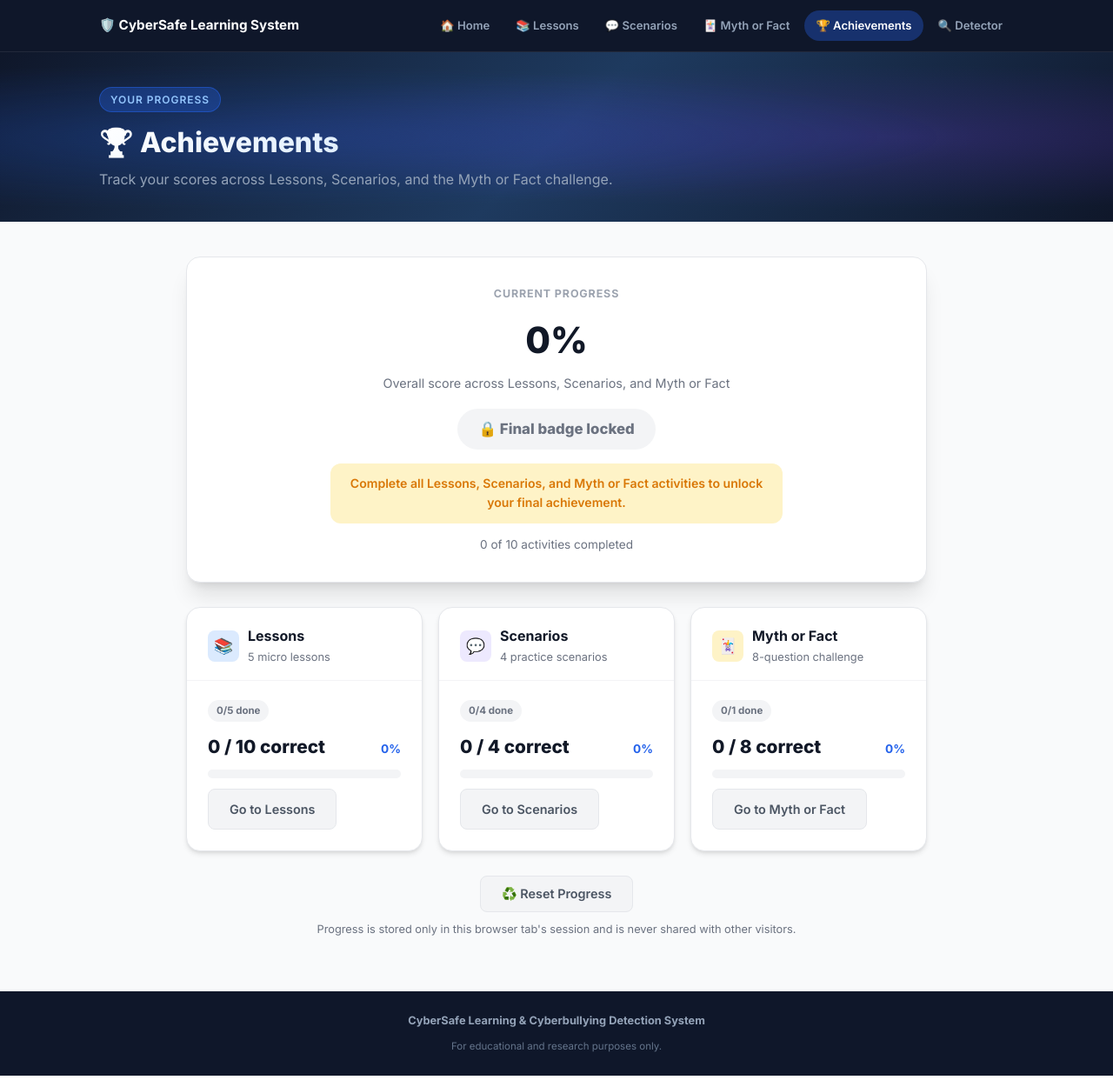
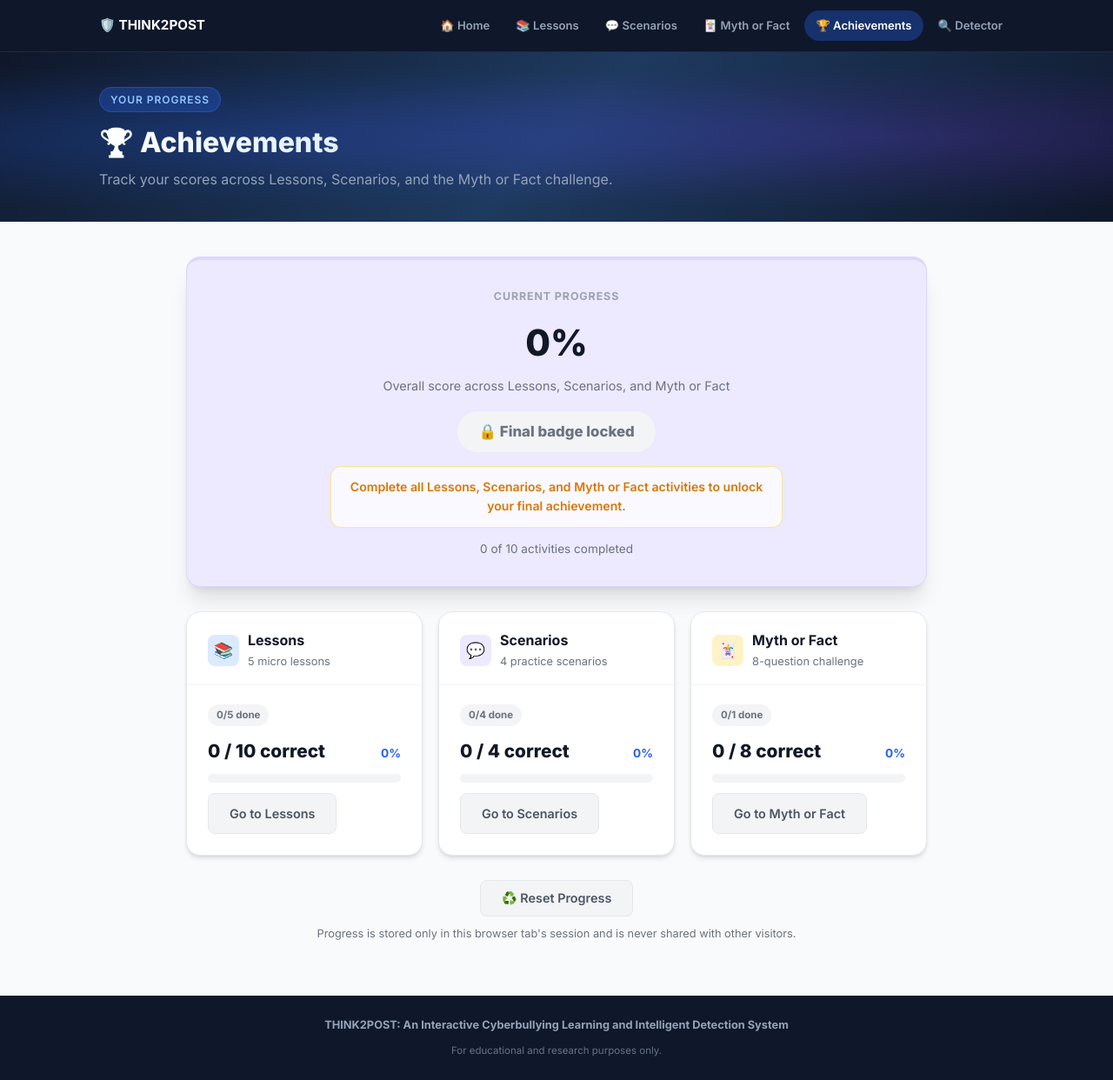
Before and after one commit to NabihahFatiny/cyberbullying-detector, a Flask app: page /achievements in a window 1280 px wide. Shown: the whole page at 87% size. Run offline with Flask 3, Linux system fonts and the light colour scheme; parts of the project's set-up code (start-up, migrations or seed data) failed here and were passed over.

Commit message:
change title to think2post

```diff
--- a/templates/achievements.html
+++ b/templates/achievements.html
@@ -1,5 +1,5 @@
 {% extends 'base.html' %}
-{% block title %}Achievements · CyberSafe Learning System{% endblock %}
+{% block title %}Achievements · THINK2POST{% endblock %}
 
 {% block extra_style %}
     .achv-wrap { max-width: 900px; margin: 0 auto; }
@@ -7,12 +7,20 @@
     .summary-card {
       background: #fff;
       border: 1px solid var(--gray-200);
+      border-top: 4px solid transparent;
       border-radius: var(--radius-lg);
       box-shadow: var(--card-shadow-lg);
       padding: 32px 28px;
       text-align: center;
       margin-bottom: 28px;
+      transition: var(--transition);
     }
+    /* Card colour tracks the current score tier, so it visibly warms up as
+       the student's overall percentage climbs toward the next badge. */
+    .summary-card.tier-champion { background: var(--warning-light); border-color: #fde68a; border-top-color: #fde68a; }
+    .summary-card.tier-expert   { background: var(--success-light); border-color: #bbf7d0; border-top-color: #bbf7d0; }
+    .summary-card.tier-learner  { background: var(--primary-light); border-color: #bfdbfe; border-top-color: #bfdbfe; }
+    .summary-card.tier-growing  { background: var(--purple-light); border-color: #ddd6fe; border-top-color: #ddd6fe; }
     .summary-eyebrow { font-size: .78rem; font-weight: 700; text-transform: uppercase; letter-spacing: .07em; color: var(--gray-400); margin-bottom: 10px; }
     .summary-score { font-size: 2.6rem; font-weight: 800; color: var(--gray-900); }
     .summary-score-sub { font-size: .9rem; color: var(--gray-500); margin-top: 4px; }
@@ -36,7 +44,8 @@
 
     .summary-lock {
       margin-top: 16px;
-      background: var(--warning-light);
+      background: rgba(255,255,255,.75);
+      border: 1px solid #fde68a;
       color: var(--warning);
       border-radius: var(--radius);
       padding: 12px 16px;
@@ -304,7 +313,7 @@ function renderSummary(s) {
   }
 
   el.innerHTML = `
-    <div class="summary-card">
+    <div class="summary-card tier-${badge.key}">
       <div class="summary-eyebrow">${s.allComplete ? 'Final Score' : 'Current Progress'}</div>
       <div class="summary-score">${s.overallPercent}%</div>
       <div class="summary-score-sub">Overall score across Lessons, Scenarios, and Myth or Fact</div>
--- a/templates/base.html
+++ b/templates/base.html
@@ -3,7 +3,7 @@
 <head>
   <meta charset="UTF-8" />
   <meta name="viewport" content="width=device-width, initial-scale=1.0" />
-  <title>{% block title %}CyberSafe Learning System{% endblock %}</title>
+  <title>{% block title %}THINK2POST: An Interactive Cyberbullying Learning and Intelligent Detection System{% endblock %}</title>
   <link rel="preconnect" href="https://fonts.googleapis.com" />
   <link rel="preconnect" href="https://fonts.gstatic.com" crossorigin />
   <link href="https://fonts.googleapis.com/css2?family=Inter:wght@300;400;500;600;700;800&display=swap" rel="stylesheet" />
@@ -246,7 +246,7 @@
 <body>
   <nav id="site-nav">
     <div class="nav-inner">
-      <a class="nav-brand" href="{{ url_for('home') }}">🛡️ CyberSafe Learning System</a>
+      <a class="nav-brand" href="{{ url_for('home') }}">🛡️ THINK2POST</a>
       <div class="nav-links">
         <a class="nav-link {{ 'active' if request.path == '/' else '' }}" href="{{ url_for('home') }}">🏠 Home</a>
         <a class="nav-link {{ 'active' if request.path == '/lessons' else '' }}" href="{{ url_for('lessons') }}">📚 Lessons</a>
@@ -261,7 +261,7 @@
   {% block content %}{% endblock %}
 
   <footer>
-    <strong>CyberSafe Learning &amp; Cyberbullying Detection System</strong>
+    <strong>THINK2POST: An Interactive Cyberbullying Learning and Intelligent Detection System</strong>
     <div style="margin-top:10px;font-size:.72rem;">
       For educational and research purposes only.
     </div>
--- a/templates/detector.html
+++ b/templates/detector.html
@@ -1,5 +1,5 @@
 {% extends 'base.html' %}
-{% block title %}Detector · Intelligent Real-Time Cyberbullying Detection System{% endblock %}
+{% block title %}Detector · THINK2POST{% endblock %}
 
 {% block extra_style %}
     /* ── Loading Overlay ───────────────────────────────────────── */
--- a/templates/lessons.html
+++ b/templates/lessons.html
@@ -1,5 +1,5 @@
 {% extends 'base.html' %}
-{% block title %}Lessons · CyberSafe Learning System{% endblock %}
+{% block title %}Lessons · THINK2POST{% endblock %}
 
 {% block extra_style %}
     .lesson-grid {
@@ -138,7 +138,7 @@
     <div class="page-header-inner">
       <div class="page-badge">5-Minute Micro Lessons</div>
       <h1>Learn the “why” before you post</h1>
-      <p class="subtitle">Five short modules — each with a quick scenario and a 2-question quiz.</p>
+      <p class="subtitle">Five short modules, each with a quick scenario and a 2-question quiz.</p>
     </div>
   </header>
 
--- a/templates/myths.html
+++ b/templates/myths.html
@@ -1,5 +1,5 @@
 {% extends 'base.html' %}
-{% block title %}Myth or Fact Challenge · CyberSafe Learning System{% endblock %}
+{% block title %}Myth or Fact Challenge · THINK2POST{% endblock %}
 
 {% block extra_style %}
     .game-wrap {
--- a/templates/scenarios.html
+++ b/templates/scenarios.html
@@ -1,5 +1,5 @@
 {% extends 'base.html' %}
-{% block title %}Scenarios · CyberSafe Learning System{% endblock %}
+{% block title %}Scenarios · THINK2POST{% endblock %}
 
 {% block extra_style %}
     .scenario-grid {
```
Also changed, not shown: templates/index.html (+3 -4 lines).
